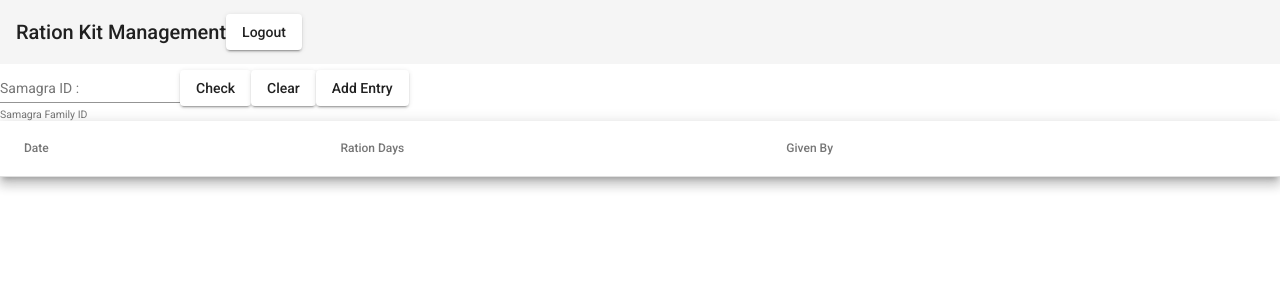
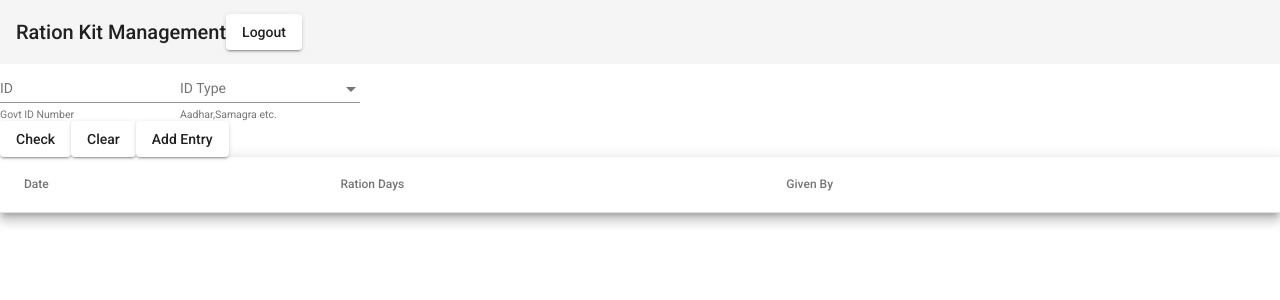
Before and after one commit to mudassir7446/trust-manager-ui, an Angular app: page / in a window 1280 px wide. Both pictures are taken after a click on the button "Login". Shown: the top 300 px of the page. Built offline with nearby package versions, Linux system fonts and the light colour scheme.

Commit message:
added support for multiple id types

```diff
--- a/src/app/beneficiary.service.ts
+++ b/src/app/beneficiary.service.ts
@@ -15,7 +15,7 @@ export class BeneficiaryService {
 
   constructor() { }
 
-  public findRationKitHistoryBySamagraId(samagraId:string): RationKit[] {
+  public findRationKitHistoryByIdentification(samagraId:string): RationKit[] {
     return ELEMENT_DATA.concat([]);
   }
 
--- a/src/app/kitmanager/kitmanager.component.html
+++ b/src/app/kitmanager/kitmanager.component.html
@@ -1,10 +1,20 @@
 <mat-form-field>
-  <mat-label>Samagra ID : </mat-label>
-  <input matInput [(ngModel)]="samagraId" type="text">
-  <mat-hint>Samagra Family ID</mat-hint>
+  <mat-label>ID</mat-label>
+  <input matInput [(ngModel)]="identification" type="text">
+  <mat-hint>Govt ID Number</mat-hint>
 </mat-form-field>
-<button mat-raised-button (click)="checkSamagraDetails()" >Check</button>
-<button mat-raised-button (click)="clearSamagraId()">Clear</button>
+<mat-form-field>
+  <mat-label>ID Type</mat-label>
+  <mat-select [(value)]="idType">
+    <mat-option *ngFor="let idType of idTypes" [value]="idType.value">
+      {{idType.name}}
+      </mat-option>
+    </mat-select>
+  <mat-hint>Aadhar,Samagra etc.</mat-hint>
+</mat-form-field>
+<br>
+<button mat-raised-button (click)="checkIdentificationDetails()" >Check</button>
+<button mat-raised-button (click)="clearIdentification()">Clear</button>
 <button mat-raised-button (click)="addEntry()">Add Entry</button>
 <table mat-table [dataSource]="datasource"  class="mat-elevation-z8">
 
--- a/src/app/kitmanager/kitmanager.component.ts
+++ b/src/app/kitmanager/kitmanager.component.ts
@@ -13,26 +13,28 @@ import { RationKit} from "../ration-kit";
 })
 export class KitManagerComponent implements OnInit {
 
-  samagraId;
+  identification;
   displayedColumns: string[] = ['date', 'rationDays', 'givenBy'];
   datasource: RationKit[];
+  idType:string;
+   idTypes = [{name: "Aadhaar",value:"aadhar"},{name: "Samagra Id",value:"samagra"}];
   @ViewChild(MatTable) private table : MatTable<any>;
   constructor(private beneficiaryService: BeneficiaryService,private router:Router) { };
 
   ngOnInit(): void {
   }
 
-checkSamagraDetails(){
-  if(this.samagraId === undefined){
+checkIdentificationDetails(){
+  if(this.identification === undefined){
     alert('Enter Samagra Id');
     return;
   }
-  this.datasource = this.beneficiaryService.findRationKitHistoryBySamagraId(this.samagraId);
+  this.datasource = this.beneficiaryService.findRationKitHistoryByIdentification(this.identification);
 }
 
-clearSamagraId(){
+clearIdentification(){
   this.datasource = undefined;
-  this.samagraId = undefined;
+  this.identification = undefined;
 }
 
 addEntry(){
```
